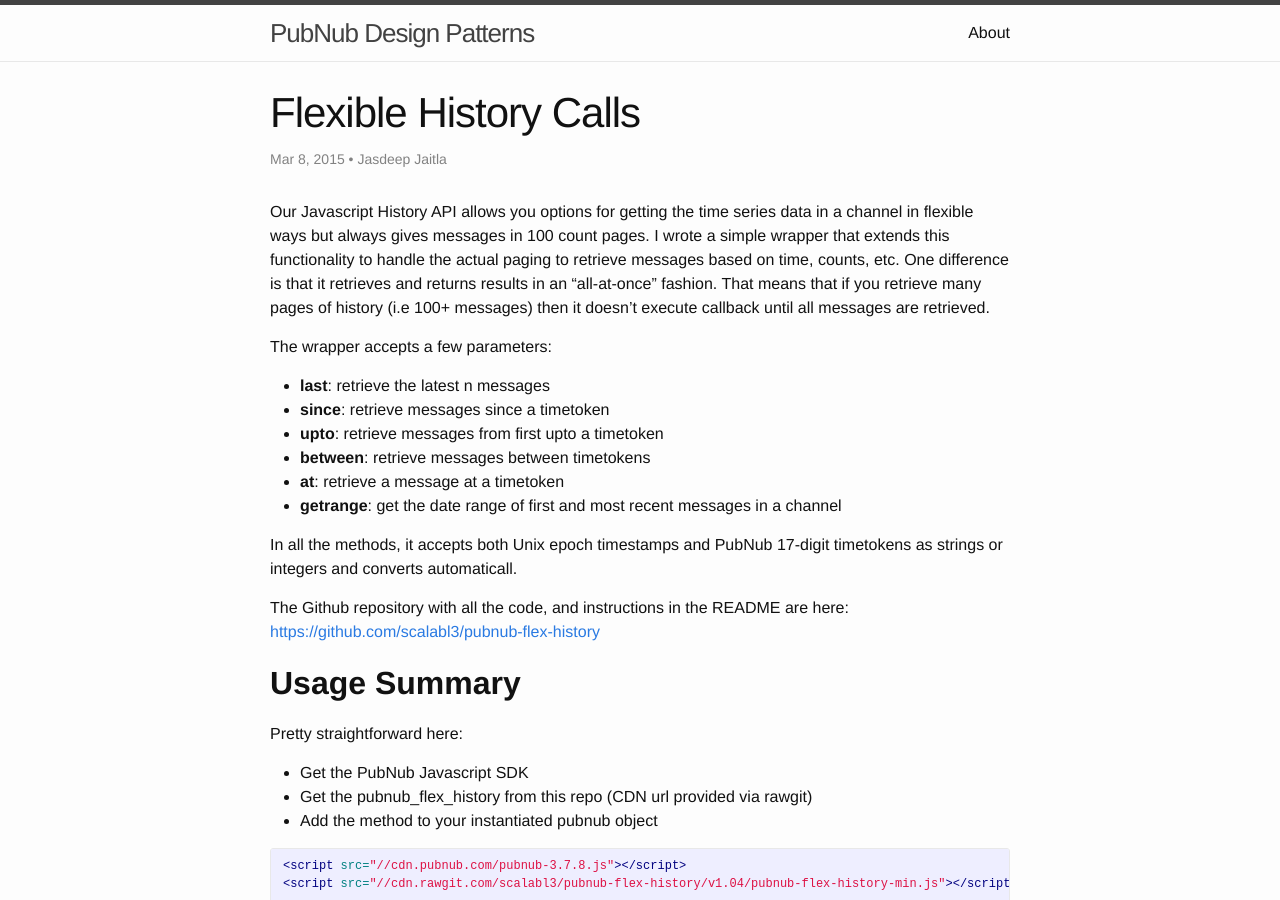
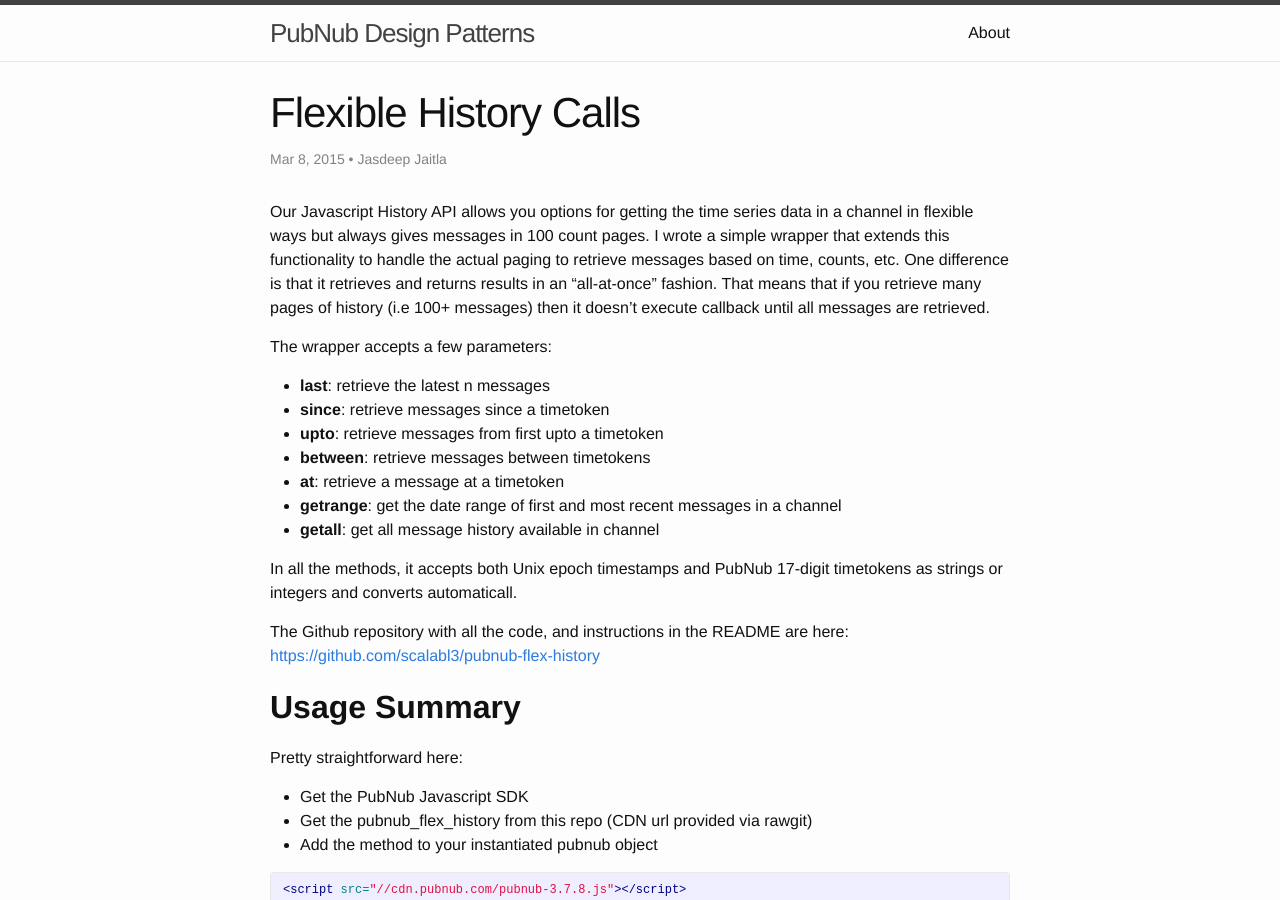
Before and after one commit to pubnub/pubnub-design-patterns, a Jekyll site: the page built from _posts/2015-03-06-Flexible-History-Calls.md, in a window 1280 px wide and 900 px high. Built offline with Jekyll 4.4.1, drawn with Linux system fonts in a browser that asks for light colours.

Commit message:
update flex history post

```diff
--- a/_posts/2015-03-06-Flexible-History-Calls.md
+++ b/_posts/2015-03-06-Flexible-History-Calls.md
@@ -18,6 +18,7 @@
 * **between**: retrieve messages between timetokens
 * **at**: retrieve a message at a timetoken
 * **getrange**: get the date range of first and most recent messages in a channel
+* **getall**: get all message history available in channel
 
 In all the methods, it accepts both Unix epoch timestamps and PubNub 17-digit timetokens as strings or integers and converts automaticall.
 
```
